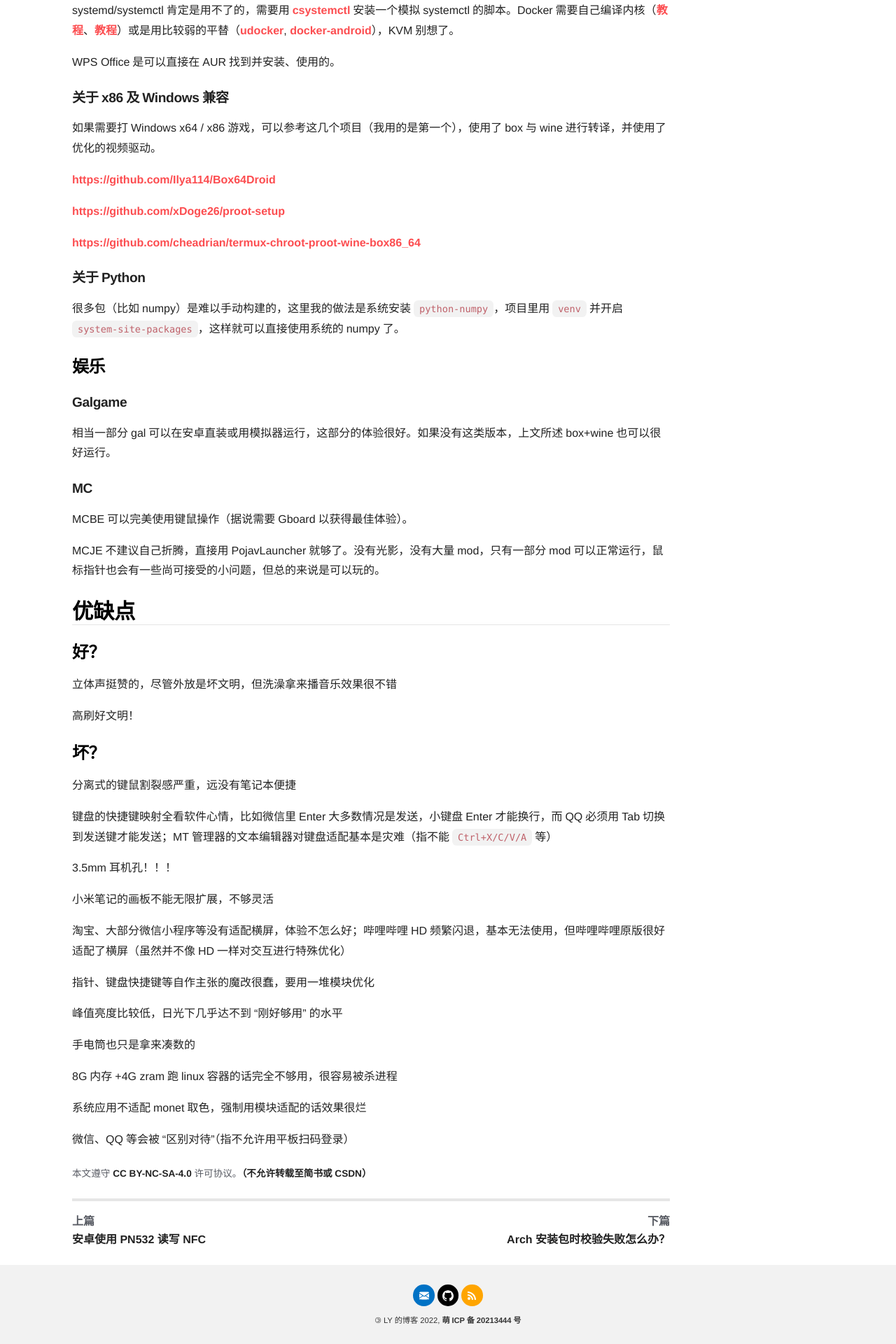
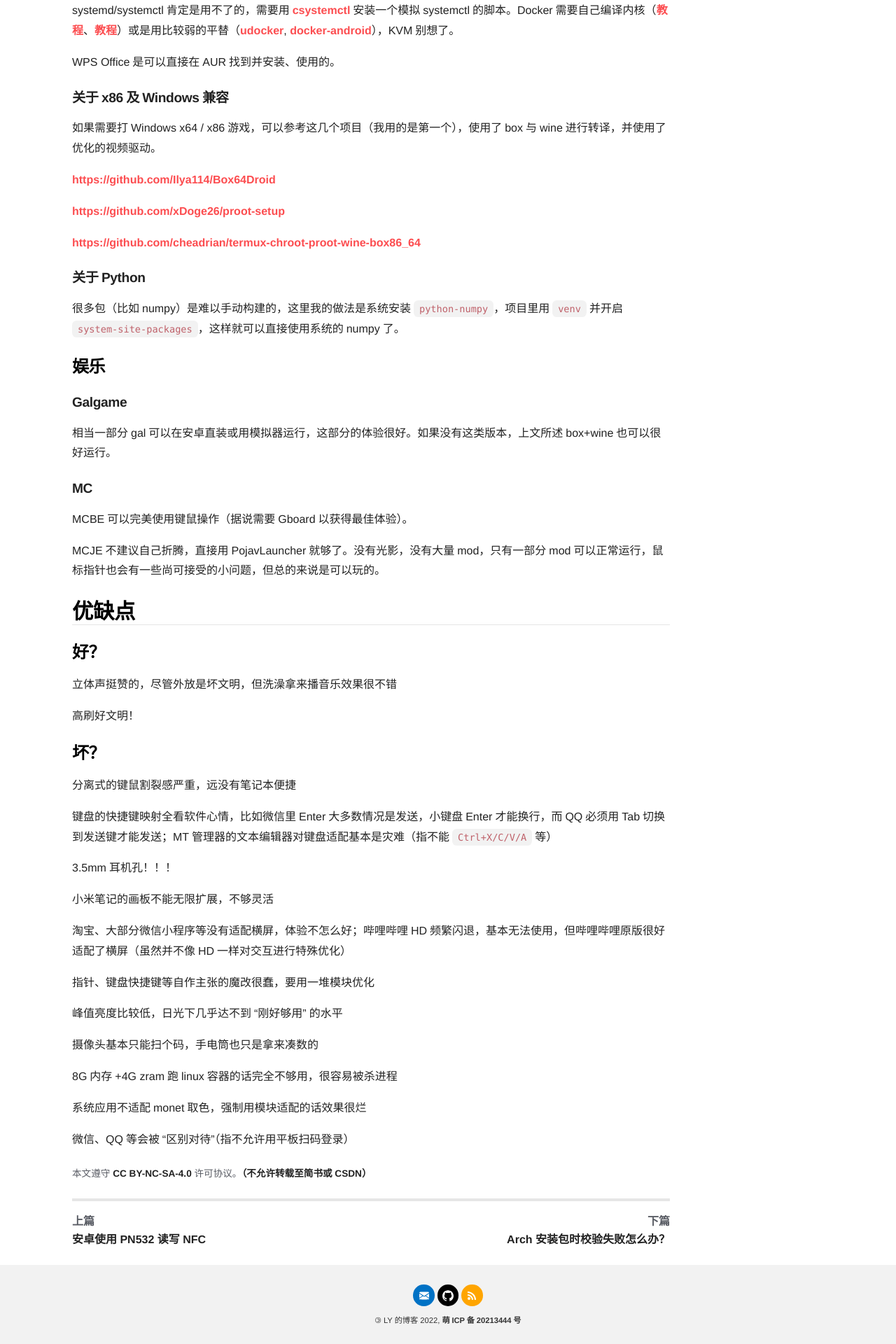
Before and after one commit to Young-Lord/Young-Lord.github.io, a Jekyll site: the page built from _posts/2023-08-05-买前生产力，买后…gal？——小米平板5Pro的“生产力”体验.md, in a window 1280 px wide. Shown: the part 3066-4986 px from the top of the page at 70% size. Built offline with Jekyll 4.4.1, drawn with Linux system fonts in a browser that asks for light colours; nearby versions of some CDN libraries; comment, search, counter and statistics services are not loaded.

Commit message:
更新博文：买前生产力，买后…gal？——小米平板 5 Pro 的“生产力”体验：摄像头缺点

```diff
--- a/_posts/2023-08-05-买前生产力，买后…gal？——小米平板5Pro的“生产力”体验.md
+++ b/_posts/2023-08-05-买前生产力，买后…gal？——小米平板5Pro的“生产力”体验.md
@@ -157,7 +157,7 @@
 
 峰值亮度比较低，日光下几乎达不到“刚好够用”的水平
 
-手电筒也只是拿来凑数的
+摄像头基本只能扫个码，手电筒也只是拿来凑数的
 
 8G内存+4G zram跑linux容器的话完全不够用，很容易被杀进程
 
```
Also changed, not shown: other parts of _posts/2023-08-05-买前生产力，买后…gal？——小米平板5Pro的“生产力”体验.md (+1 -1 lines).
